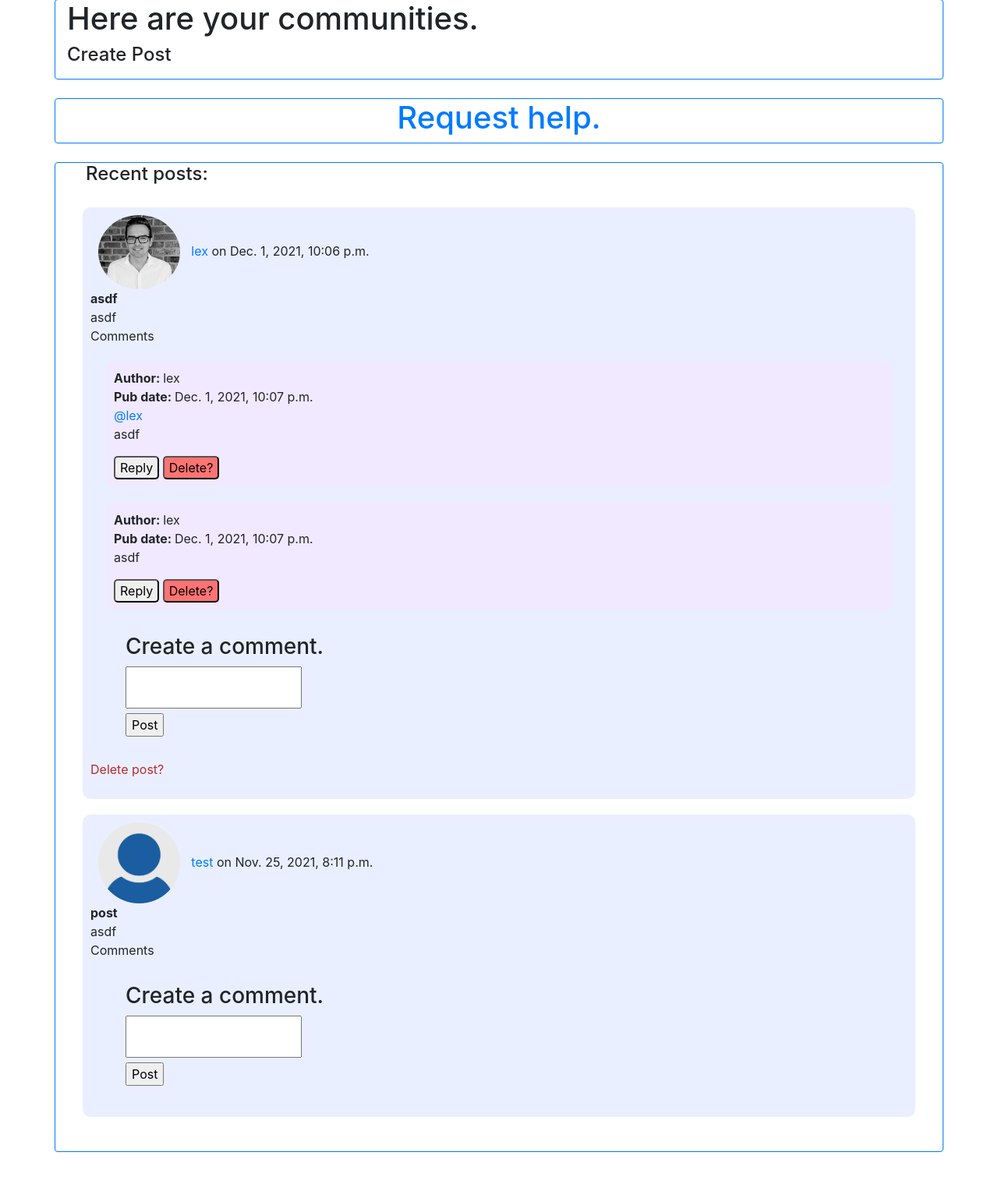
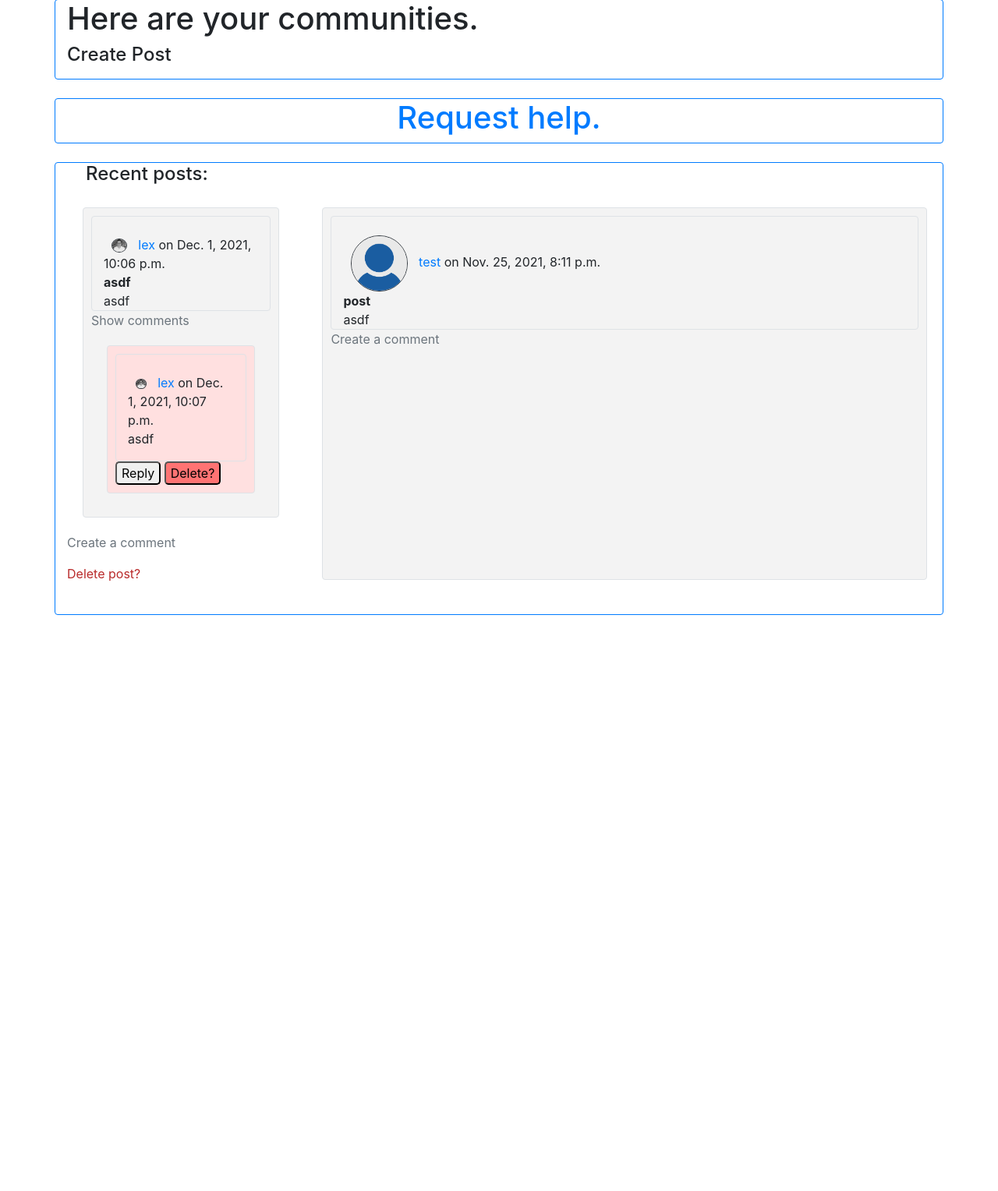
Before and after one commit to lxaw/django-health-app, a Django app: page /communities/index in a window 1280 px wide. Shown: the part 281-1809 px from the top of the page at 78% size. After the commit the page ends 1070 px from the top, so only its background shows below. Run offline with Django 3.2, Linux system fonts and the light colour scheme; a user stored in the database is signed in; data comes from the database, SQL or seed files in the repository; both versions use the stored data as it was after the commit; some libraries are stand-ins or nearby versions.

Commit message:
styling index, issue with post replies

```diff
--- a/communities/templates/communities/index.html
+++ b/communities/templates/communities/index.html
@@ -36,8 +36,10 @@
 			<div class = "col">
 
 				{% for modelPost,listPostComments in dictModelPosts.items %}
-				<div class = "div__communities-post" id = "div__post${{modelPost.id}}">
-					<img style="height:10%;width:10%"  class = "rounded-circle img__users-profile-img" src = "{{modelPost.author.profile_picture.url}}">
+				<div class = "div__communities-post border rounded" id = "div__post${{modelPost.id}}">
+					<div class = "container border rounded">
+						<br>
+						<img style="height:10%;width:10%"  class = "rounded-circle img__users-profile-img border border-dark" src = "{{modelPost.author.profile_picture.url}}">
 						<a href = "{% url 'communities:profile' modelPost.author.username %}">
 							{{modelPost.author}}
 						</a> on {{modelPost.pub_date}}
@@ -48,12 +50,21 @@
 						<br>
 						{{modelPost.text_content}}
 					<br>
-					Comments
+					</div>
+					{% if modelPost.comments.count != 0 %}
+						<p id = "p__view-comments-post${{modelPost.id}}" class = "p__show-hide-comments text-muted" data-id = "{{modelPost.id}}">
+							Show comments
+						</p>
+						<div style= "display:none" id = "div__hide-show-comments${{modelPost.id}}">
 							{% for modelComment in listPostComments %}
-					<div class = "div__communities-post-comment">
-						<strong>Author: </strong>{{modelComment.author}}
+							<div class = "div__communities-post-comment border rounded">
+								<div class = "container border rounded">
 									<br>
-						<strong>Pub date: </strong>{{modelComment.pub_date}}
+									<img style="height:10%;width:10%"  class = "rounded-circle img__users-profile-img border border-dark" src = "{{modelPost.author.profile_picture.url}}">
+									<a href ="{% url 'communities:profile' modelComment.author.username %}">
+										{{modelComment.author}}
+									</a>
+									on {{modelComment.pub_date}}
 									<br>
 									{% if modelComment.boolIsReply %}
 									<a href = "{% url 'communities:profile' modelComment.parent.author.username %}">
@@ -62,6 +73,7 @@
 									{% endif %}
 									<div>
 										{{modelComment.body|linebreaks}}
+									</div>
 								</div>
 
 								<form style = "display:none" id = "form__comment-reply${{modelComment.id}}" class = "form__comment-reply" action = "{% url 'communities:create_comment' modelPost.author.username modelPost.slug %}" method = "POST">
@@ -85,10 +97,14 @@
 								{% endif %}
 
 							</div>
+						</div>
 						{% endfor %}
-					<div class = "container">
+					{% endif %}
+					<p class = "text-muted p__show-hide-create-comment" data-id = "{{modelPost.id}}">
+						Create a comment
+					</p>
+					<div style = "display:none" id = "div__create-comment${{modelPost.id}}">
 						<form class = "form__create-comment" method = "POST" action = "{% url 'communities:create_comment' modelPost.author.username modelPost.slug %}" >
-							<h3>Create a comment.</h3>
 							{% csrf_token %}
 							{{formCommentForm.non_field_errors}}
 							<div>
@@ -105,8 +121,6 @@
 						</p>
 					{% endif %}
 				</div>
-
-
 				{% endfor %}
 
 			</div>
@@ -121,7 +135,42 @@
 {% block javascript %}
 
 <script>
+	/*
+	************************
+	* Functions
+	************************
+	*/
+	function show_hide_comments(divCommentDiv,pClicker){
+		if(divCommentDiv.style.display == "none"){
+			divCommentDiv.style.display = "block";
+			pClicker.innerText = "Hide comments";
+		}else{
+			divCommentDiv.style.display = "none";
+			pClicker.innerText = "Show comments";
+		}
+	}
+	function show_hide_create_comment(divCommentDiv,pClicker){
+		if(divCommentDiv.style.display == "none"){
+			divCommentDiv.style.display = "block";
+			pClicker.innerText = "Hide create comment";
+		}else{
+			divCommentDiv.style.display = "none";
+			pClicker.innerText = "Create a comment";
+		}
+	}
+	let arrPShowHideCreateComments = document.getElementsByClassName("p__show-hide-create-comment");
+	for(let p of arrPShowHideCreateComments){
+		let strModelPostId = p.getAttribute("data-id");
+		let divCommentCreateDiv = document.getElementById("div__create-comment$" + strModelPostId);
+		p.addEventListener('click',()=>{
+			show_hide_create_comment(divCommentCreateDiv,p);
+		})
+	}
+
 	function delete_post(strUrl){
+		/*
+		Deletes a post.
+		*/
 		let strPostId = strUrl.split("\/").pop();
 		let divPost = document.getElementById('div__post$' + strPostId);
 		divPost.style.display = "none"
@@ -131,7 +180,10 @@
 		})
 	}
 
-	function update_post(strUrl){
+	function update_post_likes(strUrl){
+		/*
+		Updates like on post
+		*/
 		let strPostId = strUrl.split('\/').pop();
 		let btn = document.getElementById("btn__like-post$" + strPostId)
 		$.ajax({
@@ -143,6 +195,9 @@
 	}
 
 	function show_hide_create_post_field(divShowHide,pClicker){
+		/*
+		Show and hide the create post
+		*/
 		if(divShowHide.style.display == "none"){
 			divShowHide.style.display = "block";
 			pClicker.innerText = "Cancel";
@@ -153,6 +208,9 @@
 		}
 	}
 	function delete_comment(strUrl){
+		/*
+		Deletes a comment
+		*/
 		let strCommentId = strUrl.split("\/").pop();
 		let strDiv = "div__communities-post-comment$" + strCommentId;
 		let divComment = document.getElementById(strDiv);
@@ -165,6 +223,9 @@
 		})
 	}
 	function show_hide_reply_field(btn){
+		/*
+		Shows and hide reply field
+		*/
 		let strId = btn.getAttribute('data-id');
 		let formCommentForm = document.getElementById('form__comment-reply$' + strId);
 		if(formCommentForm.style.display == "none"){
@@ -176,14 +237,7 @@
 			btn.innerText = "Reply";
 		}
 	}
-
-	let arrbtnReplyToComments = document.getElementsByClassName('input__reply-to-comment');
-	for(let btn of arrbtnReplyToComments){
-		btn.addEventListener('click',()=>{
-			populate_reply_field(btn);
-		});
-	}
-
+	// associatione btn with reply to comment
 	let arrbtnReplyComment = document.getElementsByClassName('btn__reply-to-comment');
 	for(let btn of arrbtnReplyComment){
 		btn.addEventListener('click',()=>{
@@ -191,6 +245,7 @@
 		})
 	}
 
+	// association buttons with delete comments
 	let arrbtnDeleteComment = document.getElementsByClassName("btn__delete-comment");
 	for(let btn of arrbtnDeleteComment){
 		// get the id
@@ -221,7 +276,16 @@
 		// get the id
 		let strUrl = btn.getAttribute("data-url");
 		btn.addEventListener("click",()=>{
-			update_post(strUrl);
+			update_post_likes(strUrl);
+		})
+	}
+	// associate p with show hide comments
+	let arrPShowHideComments = document.getElementsByClassName("p__show-hide-comments");
+	for(let p of arrPShowHideComments){
+		p.addEventListener("click",()=>{
+			let strModelPostId = p.getAttribute("data-id");
+			let divCommentDiv = document.getElementById("div__hide-show-comments$" + strModelPostId);
+			show_hide_comments(divCommentDiv,p);
 		})
 	}
 
--- a/communities/templates/communities/profile.html
+++ b/communities/templates/communities/profile.html
@@ -3,7 +3,7 @@
 {% block content %}
 
 {% if modelViewedUser == user %}
-<div class = "alert alert-primary">
+<div class = "text-center container border border-dark rounded alert alert-primary">
 	This is how you appear publicly.
 </div>
 {% endif %}
--- a/core/static/core/style.css
+++ b/core/static/core/style.css
@@ -69,26 +69,22 @@
 divs
 */
 .div__communities-post-detail{
-    border-radius:10px;
     border-color: black;
     background-color: red;
 }
 
 .div__communities-post-comment{
-    border-radius: 10px;
-    background-color: rgb(241, 233, 255);
+    background-color: rgb(255, 224, 224);
     margin:20px;
     padding:10px;
 }
 .div__communities-post-comment-reply{
-    border-radius: 10px;
-    background-color: #c3c2ff;
+    background-color: #ffd2d2;
     margin:20px;
     padding:10px;
 }
 .div__communities-post{
-    border-radius: 10px;
-    background-color: rgb(233, 239, 255);
+    background-color: rgb(243, 243, 243);
     margin:20px;
     padding:10px;
 }
```
Also changed, not shown: db.sqlite3. Lines whose indentation alone changed are shown as unchanged.
